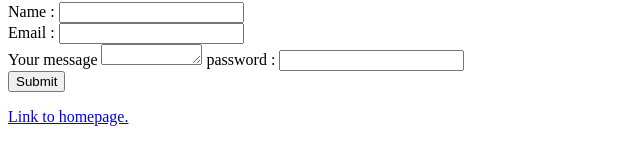
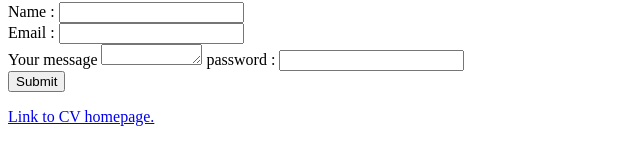
Before and after one commit to Kartyos-India/personal-website, a plain HTML site: page contact.html in a window 1280 px wide. Shown: the part 112-276 px from the top of the page, 0-640 px from the left. Drawn offline with Linux system fonts and the light colour scheme.

Commit message:
Update contact.html

```diff
--- a/contact.html
+++ b/contact.html
@@ -25,6 +25,6 @@
     </form>
 
 
-    <p><a href="index.html">Link to homepage.</a></p>
+    <p><a href="cv-site.html">Link to CV homepage.</a></p>
 </body>
 </html>
```
